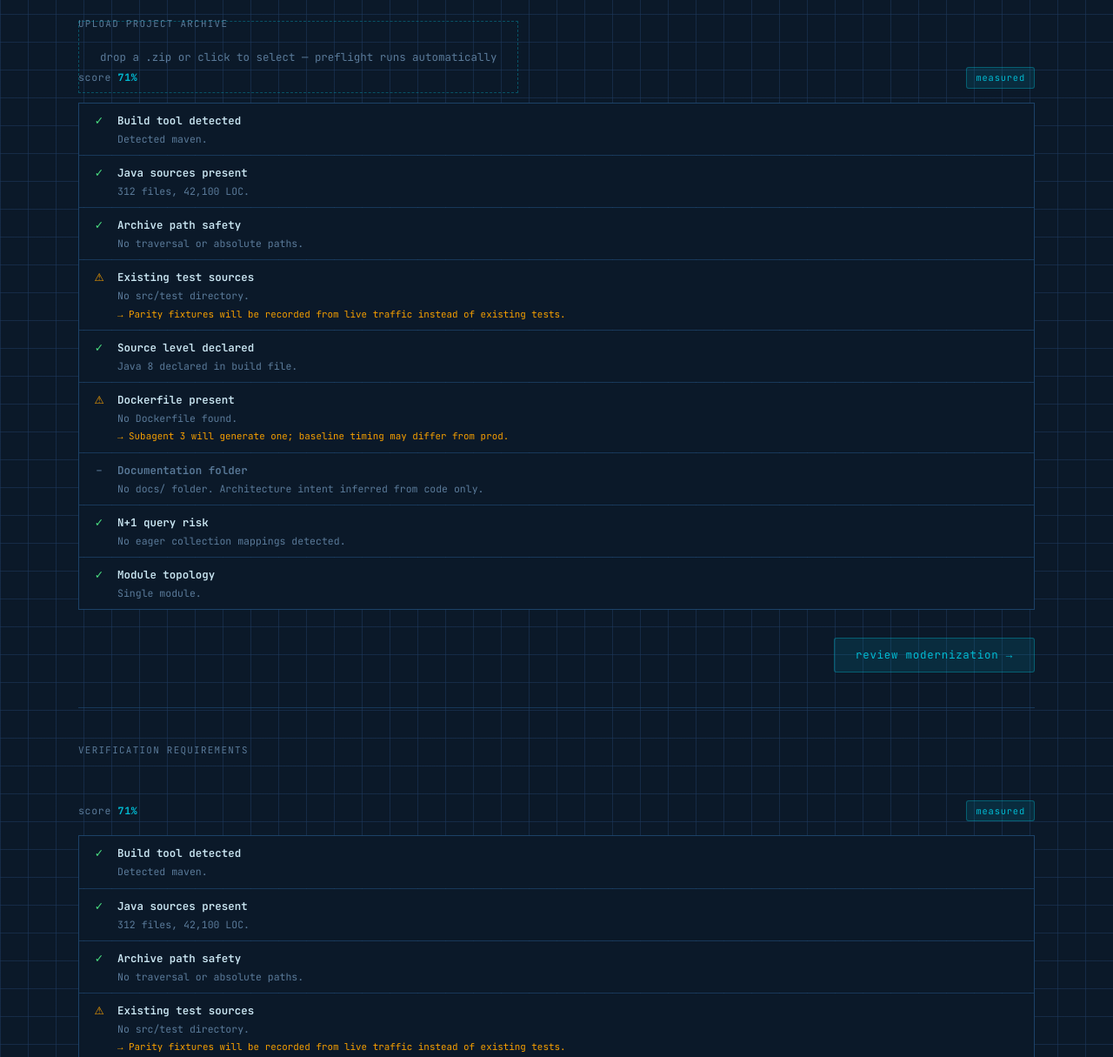
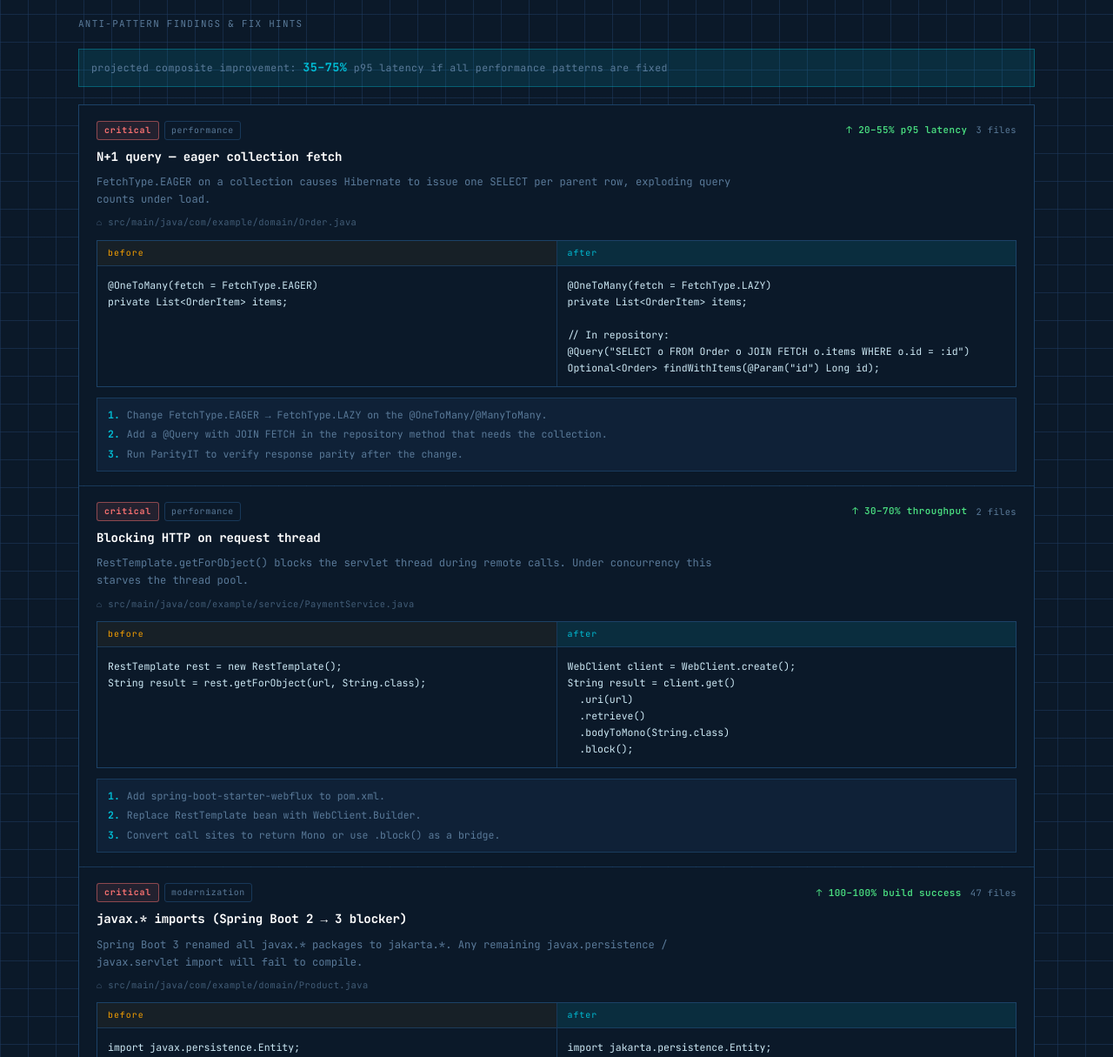
Before and after one commit to klalollol/OptiScale, a website built with Vite: page src/pages/home/index.html in a window 1280 px wide. Shown: the part 1360-2575 px from the top of the page at 87% size. Built offline with nearby package versions, Linux system fonts and the light colour scheme.

Commit message:
remove unnecessary things

```diff
--- a/src/pages/home/index.html
+++ b/src/pages/home/index.html
@@ -99,27 +99,6 @@
         <p class="diff-parity-line" id="diff-parity"></p>
       </section>
 
-      <!-- ── Page 2: File upload + preflight checklist ────────────────── -->
-      <section class="section">
-        <p class="section-label">upload project archive</p>
-        <label class="upload-zone" for="archive-input">
-          drop a .zip or click to select — preflight runs automatically
-          <input type="file" id="archive-input" accept=".zip" style="display:none" />
-        </label>
-        <div id="preflight-checks"></div>
-        <div style="display:flex;justify-content:flex-end;margin-top:16px;">
-          <button id="review-btn" class="review-btn" disabled>review modernization →</button>
-        </div>
-      </section>
-
-      <!-- ── Page 3: Requirements panel + performance table ────────────── -->
-      <section class="section">
-        <p class="section-label">verification requirements</p>
-        <div id="requirements-panel" class="requirements-panel"></div>
-        <p class="section-label" style="margin-top:32px;">performance comparison</p>
-        <div id="perf-table"></div>
-      </section>
-
       <!-- ── Page 3: Code suggestions ─────────────────────────────────── -->
       <section class="section">
         <p class="section-label">anti-pattern findings &amp; fix hints</p>
```
